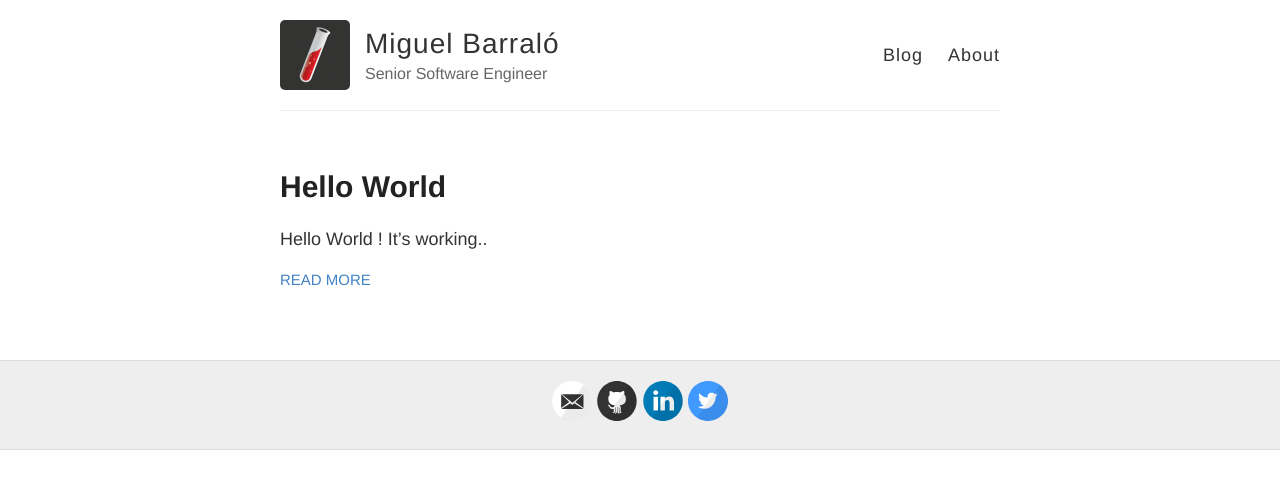
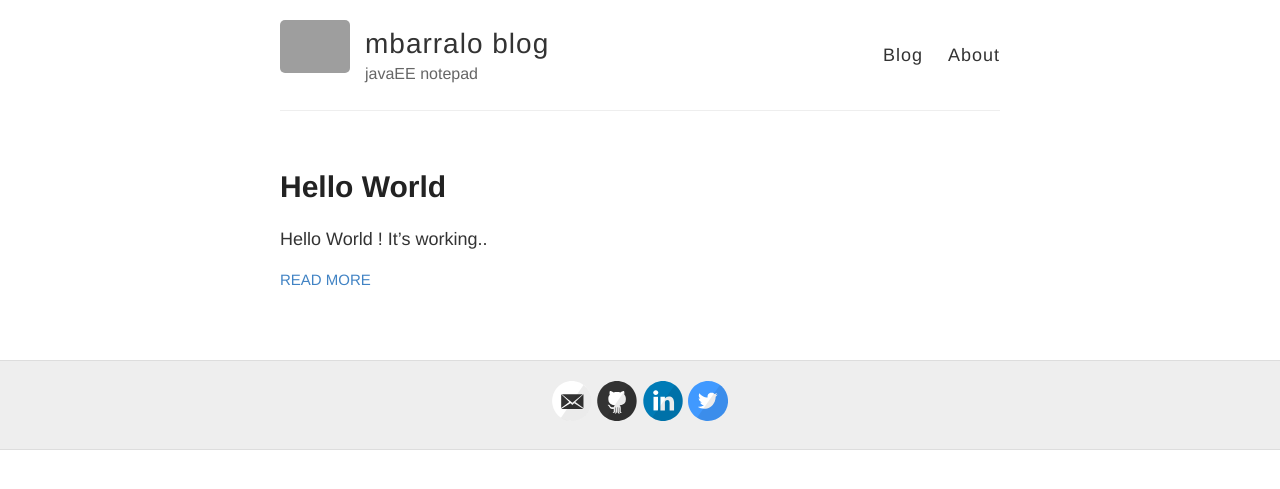
Before and after one commit to mbarralo/mbarralo.github.io, a Jekyll site: the page built from index.html, in a window 1280 px wide. Shown: the top 489 px of the page. Built offline with Jekyll 4.4.1, drawn with Linux system fonts in a browser that asks for light colours; grey boxes are pictures that could not be loaded.

Commit message:
new image

```diff
--- a/_config.yml
+++ b/_config.yml
@@ -3,13 +3,13 @@
 #
 
 # Name of your site (displayed in the header)
-name: Miguel Barraló
+name: mbarralo blog
 
 # Short bio or description (displayed in the header)
-description: Senior Software Engineer
+description: javaEE notepad
 
 # URL of your avatar or profile pic (you could use your GitHub profile pic)
-avatar: /images/jekyll-logo.png
+avatar: /images/business_man.png
 
 #
 # Flags below are optional
```
